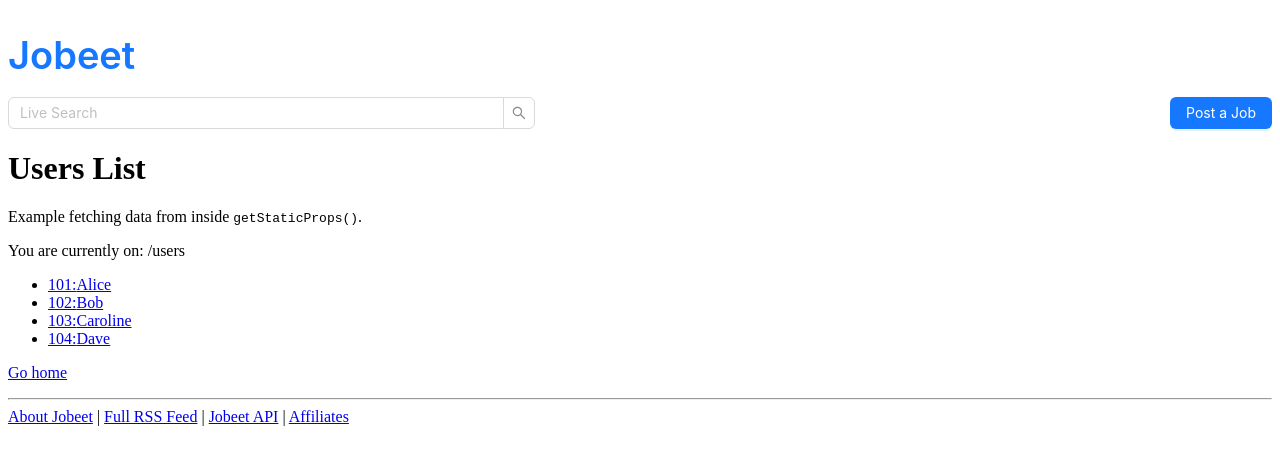
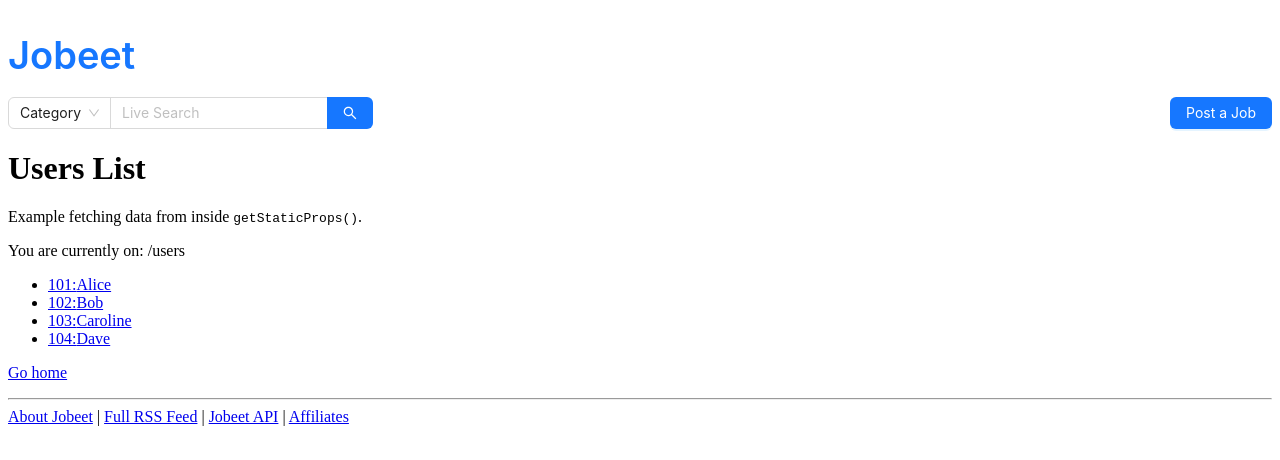
Before and after one commit to haidernawaz99/assignment_JT, a Next.js app in the folder frontend/: page /users in a window 1280 px wide. Shown: the top 460 px of the page. Built offline with nearby package versions, Linux system fonts and the light colour scheme; what apollo-upload-client would draw is missing.

Commit message:
Added Local Search Functionality in Category View

```diff
--- a/frontend/components/Layout.tsx
+++ b/frontend/components/Layout.tsx
@@ -1,9 +1,11 @@
 import React, { ReactNode } from "react";
 import Link from "next/link";
 import Head from "next/head";
-import { Input, Col, Row, Typography, Button } from "antd";
+import { Input, Col, Row, Typography, Button, Select, InputNumber } from "antd";
 import { ApolloProvider } from "@apollo/client";
 import client from "../graphql/apollo-client";
+import { SearchBarQuery } from "../interfaces/searchBarQuery";
+const { Option } = Select;
 
 const { Search } = Input;
 const { Title } = Typography;
@@ -11,9 +13,16 @@ const { Title } = Typography;
 type Props = {
   children?: ReactNode;
   title?: string;
+  categoryEnabled?: boolean;
+  setSearch?: ({}: SearchBarQuery) => any;
 };
 
-const Layout = ({ children, title = "This is the default title" }: Props) => (
+const Layout = ({
+  children,
+  title = "This is the default title",
+  categoryEnabled = true,
+  setSearch = () => {},
+}: Props) => (
   <div>
     <Head>
       <title>{title}</title>
@@ -35,10 +44,38 @@ const Layout = ({ children, title = "This is the default title" }: Props) => (
 
         <Row justify={"space-between"}>
           <Col xs={24} sm={12} md={6} lg={8} xl={10}>
-            <Search
-              placeholder="Live Search"
-              onSearch={(value) => console.log(value)}
-            />
+            <Input.Group compact>
+              <Select
+                defaultValue={categoryEnabled ? "Category" : "Position"}
+                onChange={(value: String) =>
+                  setSearch((prevState) => ({
+                    ...prevState,
+                    option: value,
+                  }))
+                }
+              >
+                <Option
+                  disabled={categoryEnabled ? false : true}
+                  value="Category"
+                >
+                  Category
+                </Option>
+                <Option value="Position">Position</Option>
+                <Option value="Location">Location</Option>
+                <Option value="Company">Company</Option>
+              </Select>
+              <Search
+                placeholder="Live Search"
+                onSearch={(value: String) =>
+                  setSearch((prevState) => ({
+                    ...prevState,
+                    text: value,
+                  }))
+                }
+                style={{ width: "50%" }}
+                enterButton
+              />
+            </Input.Group>
           </Col>
           <Col>
             <Button type="primary">
--- a/frontend/components/RecentJobs.tsx
+++ b/frontend/components/RecentJobs.tsx
@@ -53,6 +53,7 @@ const RecentJobs = ({ getAllCategories }: Props) => {
     let jobs = data.jobs;
     // map object's id to key
     jobs = data.jobs.map((job) => ({ ...job, key: job.id }));
+
     const designJobs = jobs.filter((job) => job.category === "Design");
     const developmentJobs = jobs.filter(
       (job) => job.category === "Development"
--- /dev/null
+++ b/frontend/interfaces/searchBarQuery.ts
@@ -0,0 +1,4 @@
+export type SearchBarQuery = {
+  option: "Category" | "Position" | "Location" | "Company";
+  text: string;
+};
```
Also changed, not shown: frontend/pages/category/[categoryName].tsx (+17 -3 lines), frontend/utils/search.ts (added, +14 -0 lines).
